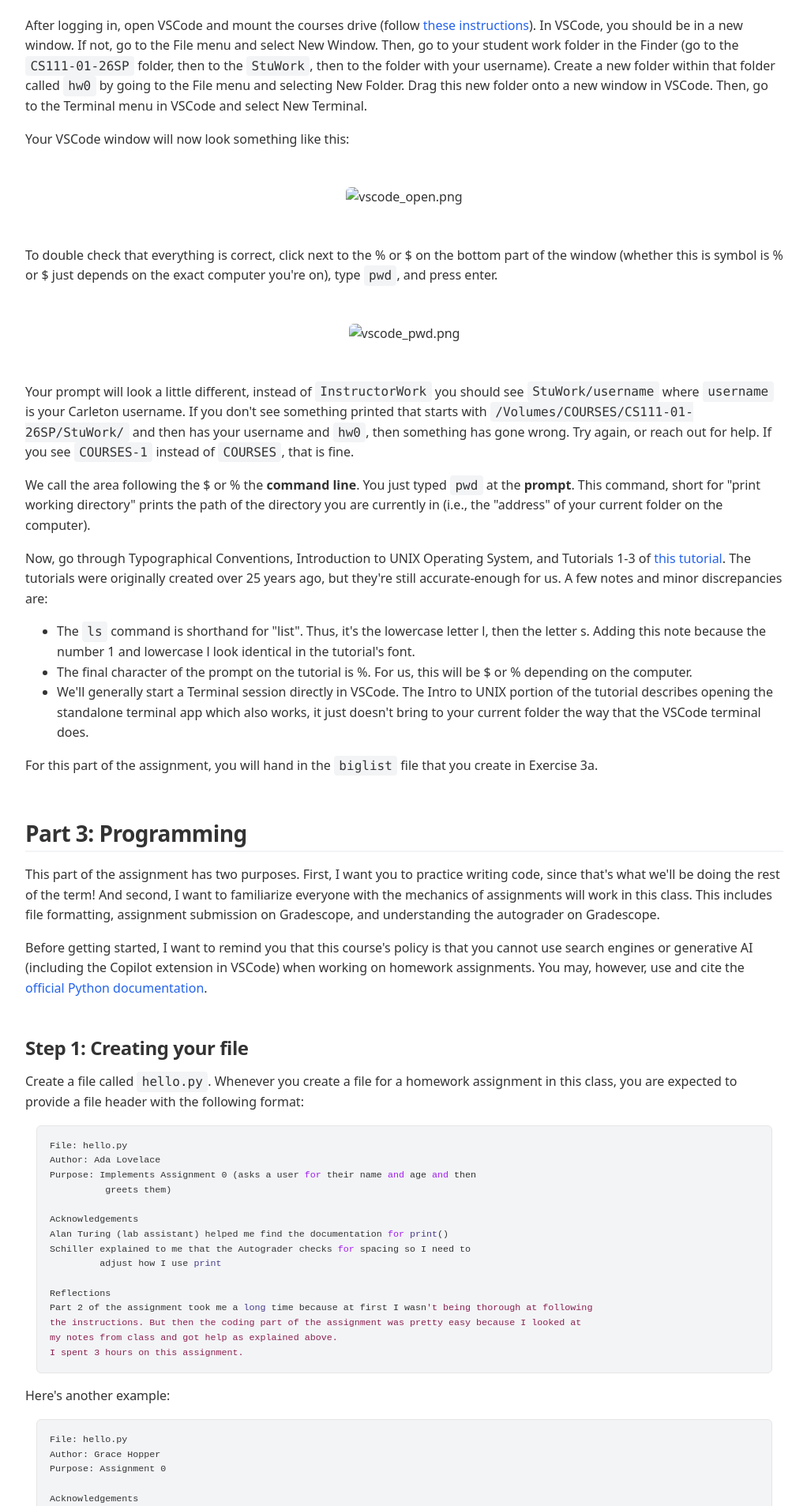
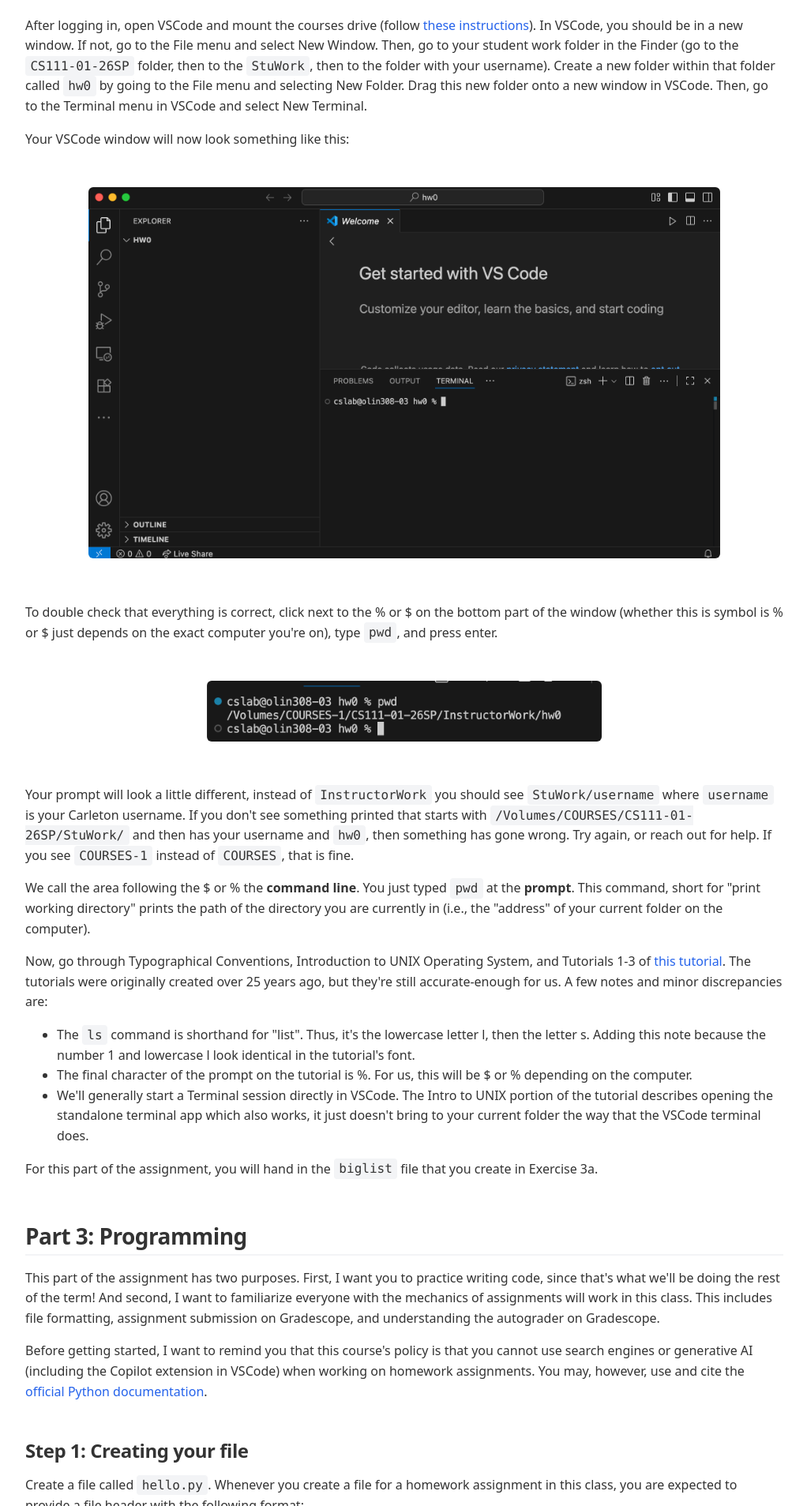
Before and after one commit to annapmeyer/annapmeyer.github.io, a Jekyll site: the page built from _pages/teaching/2026-2spring-cs111/assignments/hw0/ps0.html, in a window 1280 px wide. Shown: the part 1417-3324 px from the top of the page at 79% size, without its empty margins (128-1150 px from the left). Built offline with Jekyll 4.4.1, drawn with Linux system fonts in a browser that asks for light colours.

Commit message:
update image paths

```diff
--- a/_pages/teaching/2026-2spring-cs111/assignments/hw0/ps0.html
+++ b/_pages/teaching/2026-2spring-cs111/assignments/hw0/ps0.html
@@ -297,7 +297,7 @@ Your VSCode window will now look something like this:
 
 
 <div id="org9ae5e41" class="figure">
-<p><img src="./vscode_open.png" alt="vscode_open.png" width="800px" />
+<p><img src="../../_pages/teaching/2026-2spring-cs111/assignments/hw0/vscode_open.png" alt="Screenshot of VSCode with the empty hw0 folder open" width="800px" />
 </p>
 </div>
 
@@ -308,7 +308,7 @@ $ just depends on the exact computer you're on), type <code>pwd</code>, and pres
 
 
 <div id="org2f6b79a" class="figure">
-<p><img src="./vscode_pwd.png" alt="vscode_pwd.png" width="500px" />
+<p><img src="../../_pages/teaching/2026-2spring-cs111/assignments/hw0/vscode_pwd.png" alt="Screenshot of VSCode terminal with the pwd command output showing /Volumes/COURSES/CS111-01-26SP/InstructorWork/hw0" width="500px" />
 </p>
 </div>
 
```
